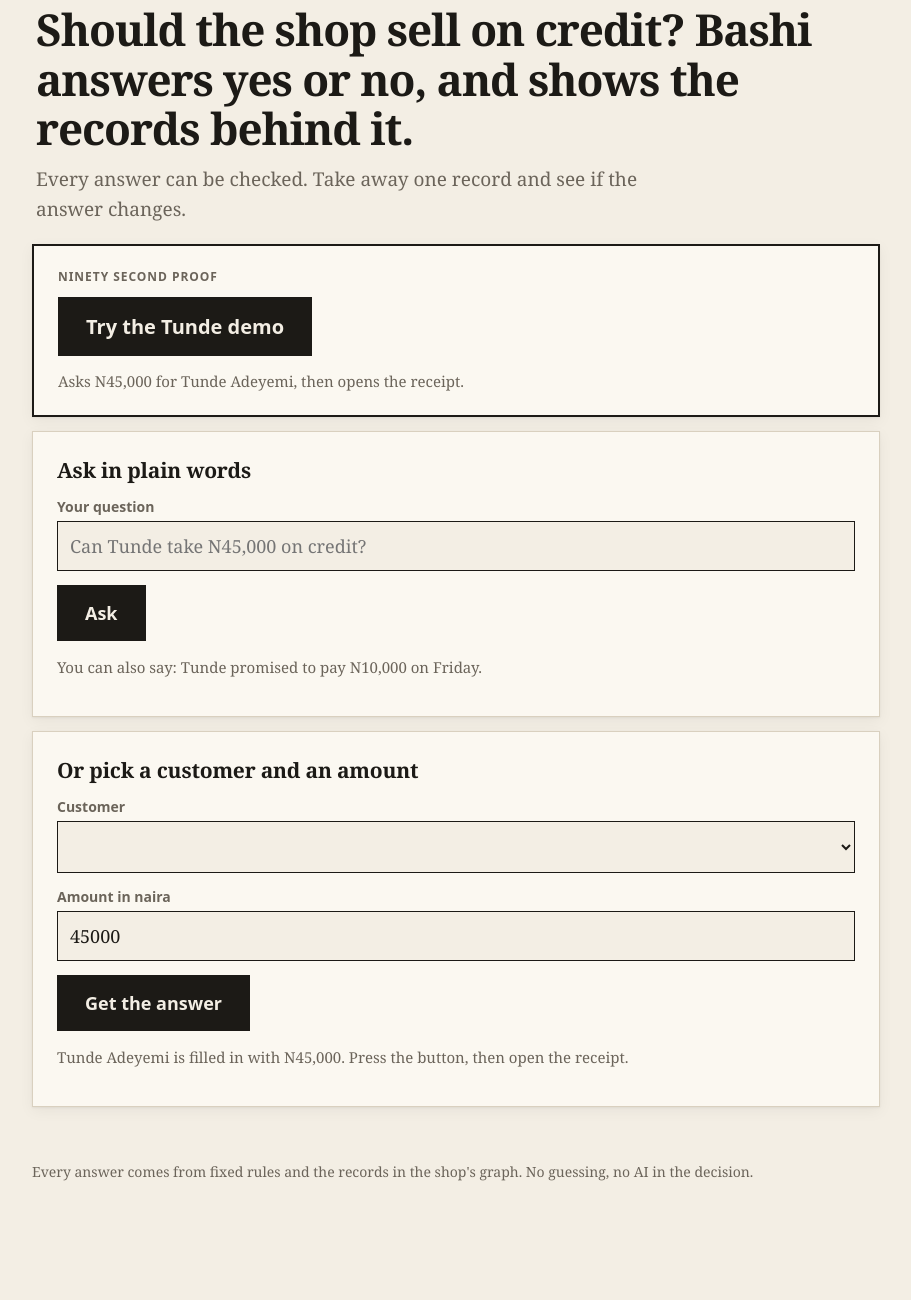
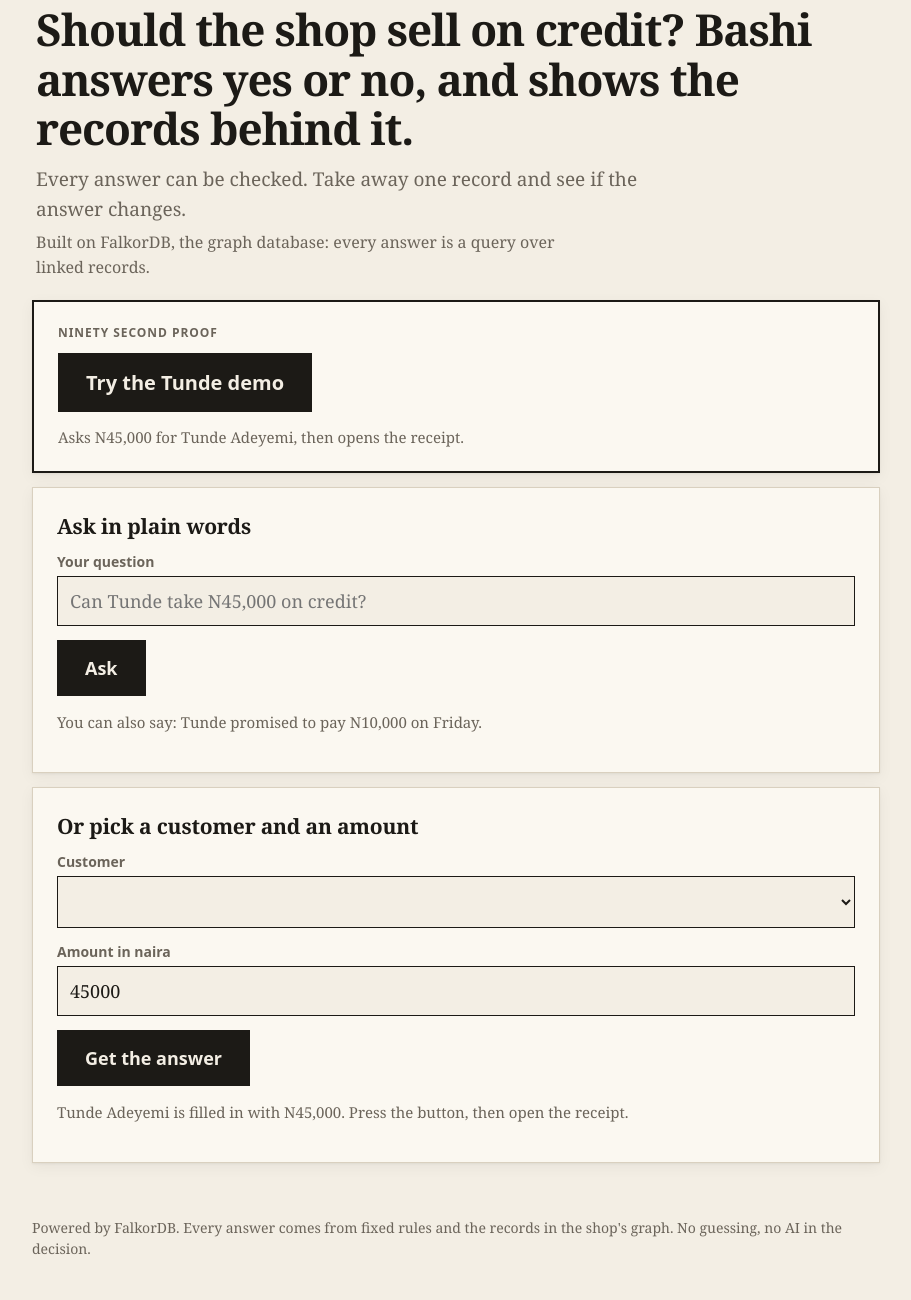
Before and after one commit to Sireadell/bashi, a Flask app: page / in a window 1280 px wide. Shown: the part 127-1427 px from the top of the page, without its empty margins (184-1095 px from the left). Before the commit the page ends 1308 px from the top, so only its background shows below. Run offline with Flask 3, Linux system fonts and the light colour scheme; data that the repository does not hold is empty.

Commit message:
Name FalkorDB on the home page and footer
Co-Authored-By: Claude Sonnet 5.5 <noreply@anthropic.com>

```diff
--- a/static/style.css
+++ b/static/style.css
@@ -114,3 +114,4 @@ h2{font-size:21px;letter-spacing:-.01em}
  td,th{font-size:14px}
  .nums span{min-width:40%}
 }
+.sub2{font-size:16px;margin-top:6px}
--- a/templates/base.html
+++ b/templates/base.html
@@ -15,7 +15,7 @@
 <main>
 {% block body %}{% endblock %}
 </main>
-<footer>Every answer comes from fixed rules and the records in the shop's graph. No guessing, no AI in the decision.</footer>
+<footer>Powered by FalkorDB. Every answer comes from fixed rules and the records in the shop's graph. No guessing, no AI in the decision.</footer>
 {% block scripts %}{% endblock %}
 </body>
 </html>
--- a/templates/home.html
+++ b/templates/home.html
@@ -4,6 +4,7 @@
 <section class="hero">
   <h1 class="lead">Should the shop sell on credit? Bashi answers yes or no, and shows the records behind it.</h1>
   <p class="sub">Every answer can be checked. Take away one record and see if the answer changes.</p>
+  <p class="sub sub2">Built on FalkorDB, the graph database: every answer is a query over linked records.</p>
 </section>
 {% endif %}
 {% if result %}
```
